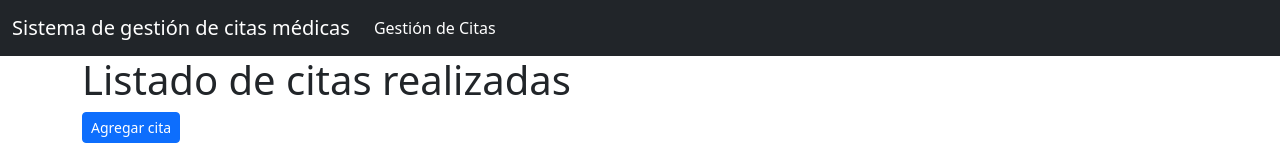
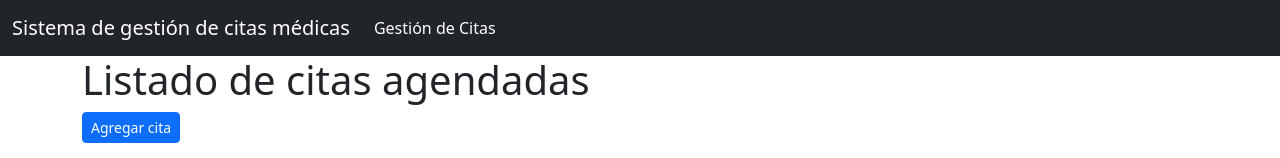
Before and after one commit to jonhfernando13/ProyectoCItasMedicas, a plain HTML site: page AppointmentManagement.html in a window 1280 px wide. Shown: the top 158 px of the page. Drawn offline with nearby package versions, Linux system fonts and the light colour scheme.

Commit message:
Add files via upload

```diff
--- a/AppointmentManagement.html
+++ b/AppointmentManagement.html
@@ -48,7 +48,7 @@
     <!--Inicio del contenedor general-->
     <div class="container">
       <div class="row">
-        <h1>Listado de citas realizadas</h1>
+        <h1>Listado de citas agendadas</h1>
       </div>
 
       <div class="row">
```
